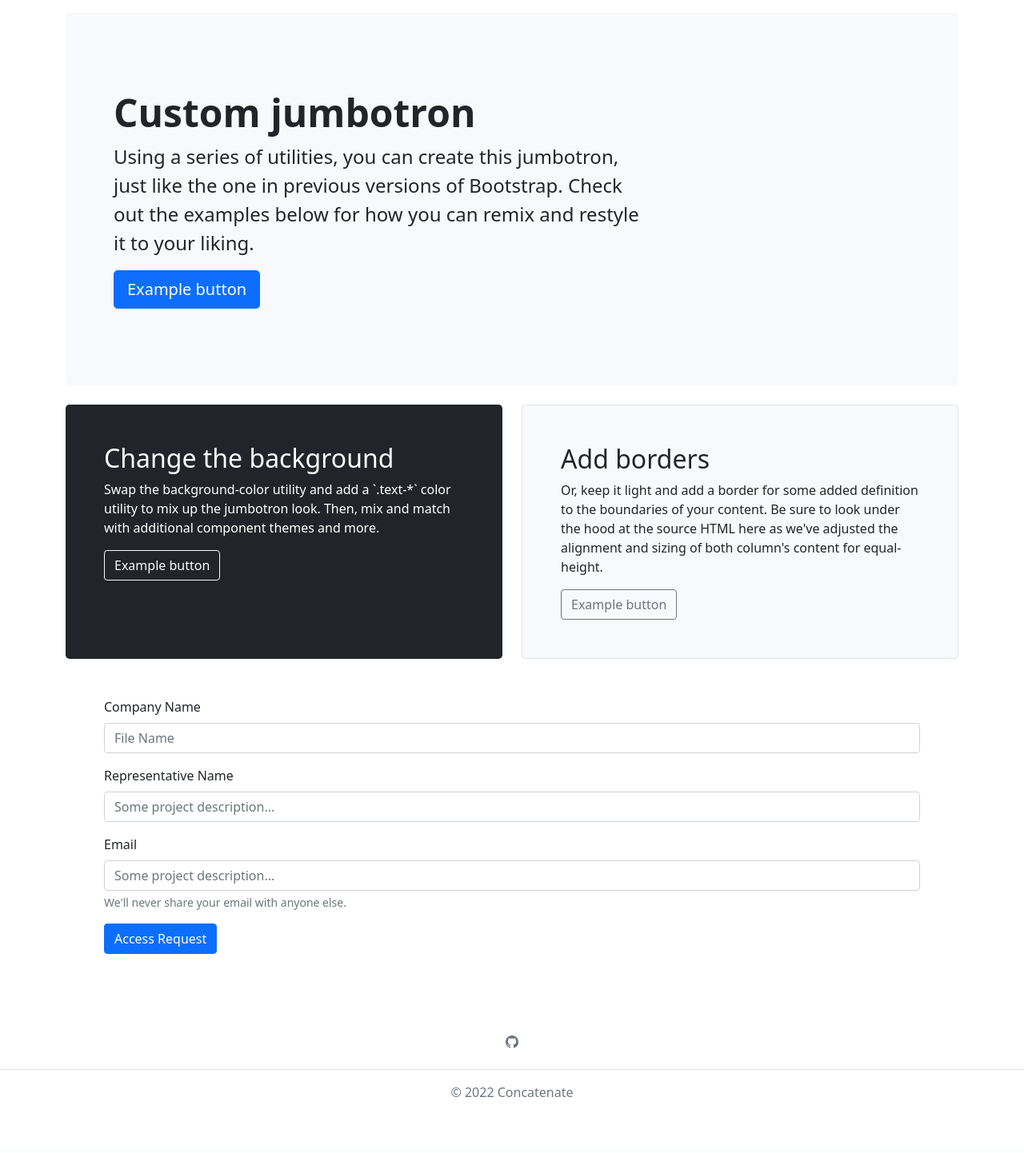
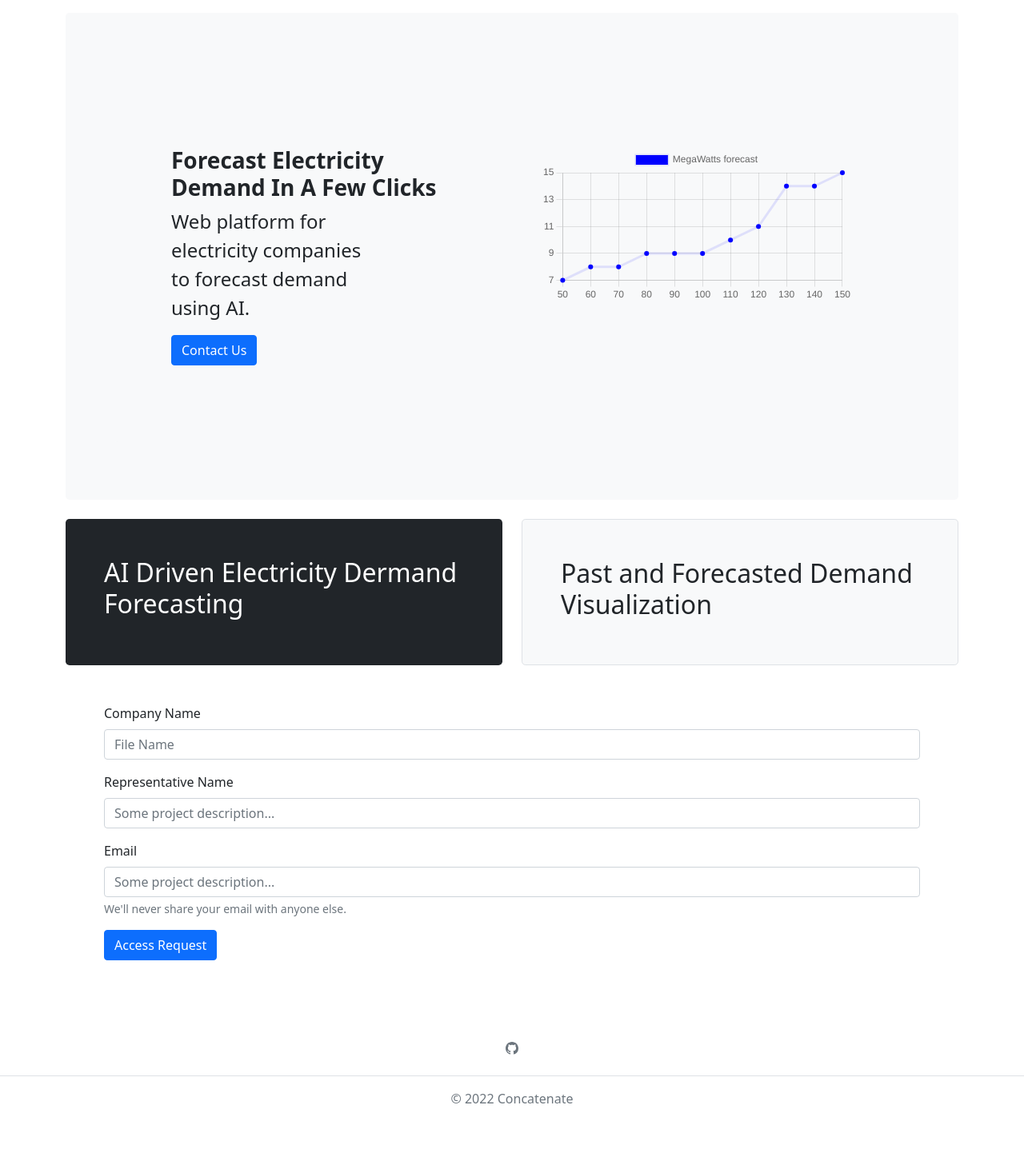
Before and after one commit to poiug07/CityHack2022_Rude_Kittens, a Django app: page / in a window 1280 px wide. Shown: the part 56-1498 px from the top of the page at 80% size. Before the commit the page ends 1428 px from the top, so only its background shows below. Run offline with Django 4.2, Linux system fonts and the light colour scheme; some libraries are stand-ins or nearby versions.

Commit message:
landing page

```diff
--- a/predict/templates/predict/index.html
+++ b/predict/templates/predict/index.html
@@ -11,37 +11,77 @@
   <div class="container pt-5">
 
     <div class="p-5 mb-4 mt-4 bg-light rounded-3">
-      <div class="container-fluid py-5">
-        <h1 class="display-5 fw-bold">Custom jumbotron</h1>
-        <p class="col-md-8 fs-4">Using a series of utilities, you can create this jumbotron, just like the one in
-          previous versions of Bootstrap. Check out the examples below for how you can remix and restyle it to your
-          liking.</p>
-        <button class="btn btn-primary btn-lg" type="button">Example button</button>
+      <div class="container-fluid ">
 
+
+        <div class="p-5 mb-4 mt-4 bg-light rounded-3">
+
+          <div class="row">
+            <div class="col">
+                <div class="container-fluid py-5">
+                  <h3 class="display-7 fw-bold">Forecast Electricity Demand In A Few Clicks</h3>
+                  <p class="col-md-8 fs-4">Web platform for electricity companies to forecast demand using AI.</p>
+                  <a class="btn btn-primary" href="#Contact">Contact Us</a>
+
+              </div>
+            </div>
+            <div class="col">
+              <div class="container-fluid py-5">
+                <div class="d-flex justify-content-center">
+                  <canvas id="x1" style="width:100%;max-width:600px;" ></canvas>
+                </div>
+              </div>
+            </div>
+          </div>
+
+
+
+
+      <script>
+          var xValues = [50,60,70,80,90,100,110,120,130,140,150];
+          var yValues = [7,8,8,9,9,9,10,11,14,14,15];
+
+          new Chart("x1", {
+            type: "line",
+            data: {
+              labels: xValues,
+              datasets: [{
+                label: 'MegaWatts forecast',
+                fill: false,
+                lineTension: 0,
+                backgroundColor: "rgba(0,0,255,1.0)",
+                borderColor: "rgba(0,0,255,0.1)",
+                data: yValues
+              }]
+            },
+            options: {
+              legend: {display: false},
+              scales: {
+                yAxes: [{ticks: {min: 6, max:16}}],
+              }
+            }
+          });
+        </script>
+    </div>
       </div>
     </div>
 
     <div class="row align-items-md-stretch">
       <div class="col-md-6">
         <div class="h-100 p-5 text-white bg-dark rounded-3">
-          <h2>Change the background</h2>
-          <p>Swap the background-color utility and add a `.text-*` color utility to mix up the jumbotron look. Then, mix
-            and match with additional component themes and more.</p>
-          <button class="btn btn-outline-light" type="button">Example button</button>
+          <h2>AI Driven Electricity Dermand Forecasting</h2>
+
         </div>
       </div>
       <div class="col-md-6">
         <div class="h-100 p-5 bg-light border rounded-3">
-          <h2>Add borders</h2>
-          <p>Or, keep it light and add a border for some added definition to the boundaries of your content. Be sure to
-            look under the hood at the source HTML here as we've adjusted the alignment and sizing of both column's
-            content for equal-height.</p>
-          <button class="btn btn-outline-secondary" type="button">Example button</button>
+          <h2>Past and Forecasted Demand Visualization</h2>
+
         </div>
       </div>
     </div>
 
-    <div class="p-5">
+    <div class="p-5" id="Contact">
       <form method="post" action="">
         {% if error %}
         <div class="alert alert-danger" role="alert">
```
